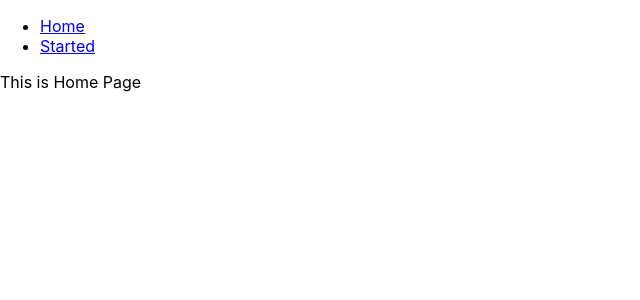
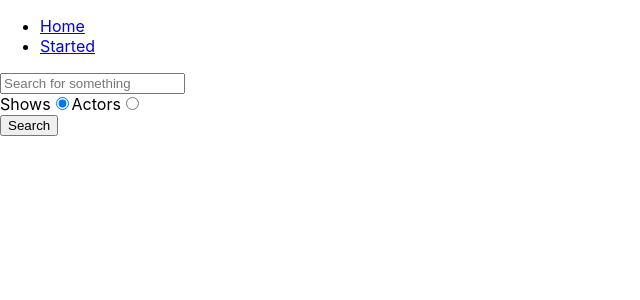
Before and after one commit to rdx36/boxoffice, a React (Create React App) app: page / in a window 1280 px wide. Shown: the top 300 px of the page, without its empty margins (0-640 px from the left). Built offline with nearby package versions, Linux system fonts and the light colour scheme.

Commit message:
added serch option

```diff
--- a/src/components/pages/Home.js
+++ b/src/components/pages/Home.js
@@ -1,10 +1,91 @@
-import React from 'react'
+import React, { useState } from 'react';
 import MainPageLayout from '../MainPageLayout';
+import { apiGet } from '../../misc/config';
+
 
 const Home = () => {
+  const [input, setInput] = useState('');
+  const [results, setResults] = useState(null);
+  const [searchOption, setSearchOption] = useState('shows');
+
+  const isShowsSearch = searchOption === 'shows';
+
+  const onSearch = () => {
+    apiGet(`/search/${searchOption}?q=${input}`).then(result => {
+      setResults(result);
+    });
+  };
+
+  const onInputChange = ev => {
+    setInput(ev.target.value);
+  };
+
+  const onKeyDown = ev => {
+    if (ev.keyCode === 13) {
+      onSearch();
+    }
+  };
+
+  const onRadioChange = ev => {
+    setSearchOption(ev.target.value);
+  };
+
+  const renderResults = () => {
+    if (results && results.length === 0) {
+      return <div>No results</div>;
+    }
+
+    if (results && results.length > 0) {
+      return results[0].show
+        ? results.map(item => <div key={item.show.id}>{item.show.name}</div>)
+        : results.map(item => (
+            <div key={item.person.id}>{item.person.name}</div>
+          ));
+    }
+
+    return null;
+  };
+
   return (
-    <MainPageLayout>This is Home Page</MainPageLayout>
-  )
+    <MainPageLayout>
+      <input
+        type="text"
+        placeholder="Search for something"
+        onChange={onInputChange}
+        onKeyDown={onKeyDown}
+        value={input}
+      />
+
+      <div>
+        <label htmlFor="shows-search">
+          Shows
+          <input
+            id="shows-search"
+            type="radio"
+            value="shows"
+            checked={isShowsSearch}
+            onChange={onRadioChange}
+          />
+        </label>
+
+        <label htmlFor="actors-search">
+          Actors
+          <input
+            id="actors-search"
+            type="radio"
+            value="people"
+            checked={!isShowsSearch}
+            onChange={onRadioChange}
+          />
+        </label>
+      </div>
+
+      <button type="button" onClick={onSearch}>
+        Search
+      </button>
+      {renderResults()}
+    </MainPageLayout>
+  );
 };
 
 export default Home;
--- /dev/null
+++ b/src/misc/config.js
@@ -0,0 +1,8 @@
+const API_BASE_URL = 'http://api.tvmaze.com';
+
+export async function apiGet(queryString) {
+  const response = await fetch(`${API_BASE_URL}${queryString}`).then(r =>
+    r.json()
+  );
+  return response;
+}
```
Also changed, not shown: src/components/Title.js (+12 -0 lines).
